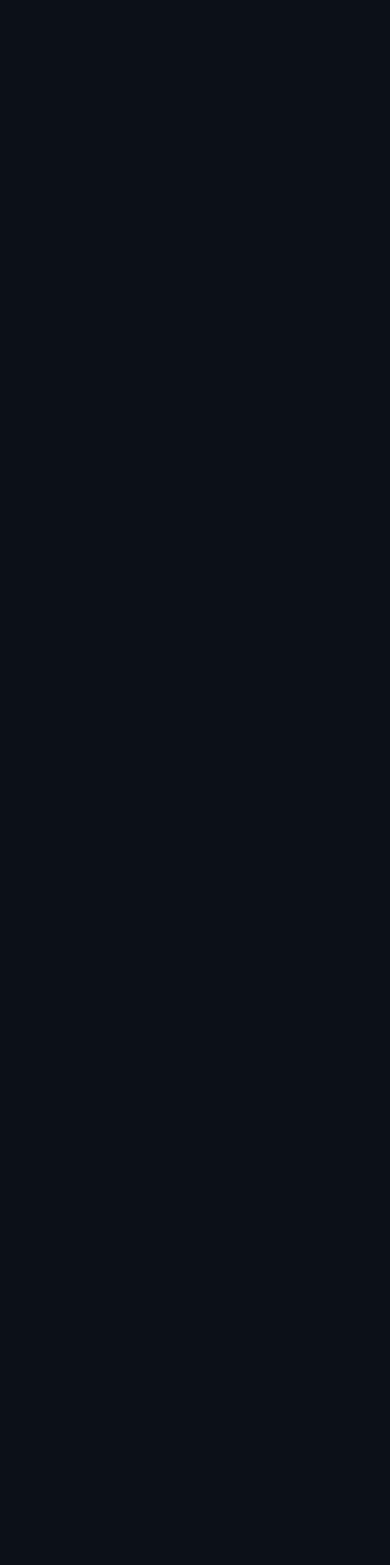
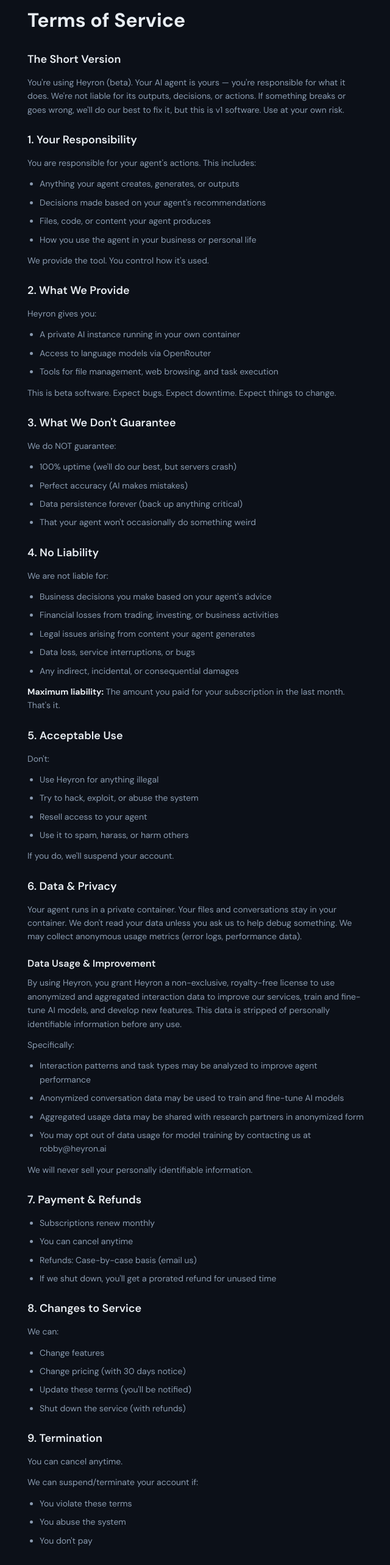
Before and after one commit to crazydc/heyron-docs, a React (Vite) app in the folder client/: page /terms in a window 1280 px wide. Before the commit this address had no page. Shown: the part 100-2666 px from the top of the page at 61% size, without its empty margins (319-959 px from the left). Before the commit the page ends 800 px from the top, so only its background shows below. Built offline with nearby package versions, Linux system fonts and the light colour scheme.

Commit message:
Add Terms and Privacy pages, update footer links

```diff
--- a/client/src/App.jsx
+++ b/client/src/App.jsx
@@ -12,6 +12,8 @@
 import Onboarding from './pages/Onboarding'
 import Account from './pages/Account'
 import Support from './pages/Support'
+import Terms from './pages/Terms'
+import Privacy from './pages/Privacy'
 import ProtectedRoute, { GuestRoute } from './components/ProtectedRoute'
 
 function App() {
@@ -89,6 +91,8 @@
           <Route path="/onboarding" element={<ProtectedRoute><Onboarding /></ProtectedRoute>} />
           <Route path="/account" element={<ProtectedRoute><Account /></ProtectedRoute>} />
           <Route path="/support" element={<Support />} />
+          <Route path="/terms" element={<Terms />} />
+          <Route path="/privacy" element={<Privacy />} />
         </Routes>
       </BrowserRouter>
     </Provider>
--- a/client/src/components/layout/Footer.jsx
+++ b/client/src/components/layout/Footer.jsx
@@ -1,3 +1,4 @@
+import { Link } from 'react-router-dom'
 import './Footer.css'
 
 export default function Footer() {
@@ -5,9 +6,9 @@
     <footer className="footer">
       <div className="container footer-content">
         <div className="footer-links">
-          <a href="#">Terms</a>
-          <a href="#">Privacy</a>
-          <a href="#">Support</a>
+          <Link to="/terms">Terms</Link>
+          <Link to="/privacy">Privacy</Link>
+          <Link to="/support">Support</Link>
         </div>
         <div className="footer-social">
           <a href="#" aria-label="Discord">DC</a>
--- /dev/null
+++ b/client/src/pages/Privacy.jsx
@@ -0,0 +1,42 @@
+import Layout from '../components/layout/Layout'
+import './Terms.css'
+
+export default function Privacy() {
+  return (
+    <Layout>
+      <div className="legal-page">
+        <div className="legal-container">
+          <h1>Privacy Policy</h1>
+          <p className="last-updated">Last updated: February 12, 2026</p>
+
+          <h2>What We Collect</h2>
+          <p>When you sign up, we collect your name, email address, and personality quiz responses. When you subscribe, Stripe processes your payment info. We never see or store your credit card number.</p>
+
+          <h2>How We Use It</h2>
+          <p>Your name and email are used for your account and to contact you about the service. Your quiz results are used to personalize your AI agent's personality. That's it.</p>
+
+          <h2>Your AI Agent's Memory</h2>
+          <p>Your AI agent remembers your conversations to be a better partner. This data is stored on your private virtual desktop and is not shared with other members or used for training. It's yours.</p>
+
+          <h2>Who Sees Your Data</h2>
+          <p>We don't sell your data. We don't share it with advertisers. The only third parties with access to any of your information are:</p>
+          <ul>
+            <li>Supabase (authentication and database hosting)</li>
+            <li>Stripe (payment processing)</li>
+            <li>Vercel (website hosting)</li>
+            <li>Resend (email delivery)</li>
+          </ul>
+
+          <h2>Cookies</h2>
+          <p>We use essential cookies to keep you logged in. No tracking cookies, no analytics cookies, no ad cookies.</p>
+
+          <h2>Deleting Your Data</h2>
+          <p>Cancel your subscription at heyron.ai/account and request full data deletion through your account settings. We'll remove your account, quiz results, and AI agent data within 30 days.</p>
+
+          <h2>Contact</h2>
+          <p>Questions about your privacy? Reach out through your account at heyron.ai/account or in our Discord community.</p>
+        </div>
+      </div>
+    </Layout>
+  )
+}
--- /dev/null
+++ b/client/src/pages/Terms.css
@@ -0,0 +1,69 @@
+.legal-page {
+  min-height: calc(100vh - var(--header-height) - 200px);
+  display: flex;
+  align-items: center;
+  justify-content: center;
+  padding: var(--space-xl) 0;
+}
+
+.legal-container {
+  width: 100%;
+  max-width: 600px;
+  padding: 0 var(--space-lg);
+}
+
+.legal-container h1 {
+  font-size: 32px;
+  font-weight: 700;
+  margin-bottom: 8px;
+}
+
+.legal-container .last-updated {
+  color: var(--text-secondary);
+  font-size: 14px;
+  margin-bottom: 32px;
+}
+
+.legal-container h2 {
+  font-size: 18px;
+  font-weight: 600;
+  margin-top: 24px;
+  margin-bottom: 12px;
+}
+
+.legal-container h3 {
+  font-size: 16px;
+  font-weight: 600;
+  margin-top: 20px;
+  margin-bottom: 8px;
+}
+
+.legal-container p {
+  font-size: 14px;
+  line-height: 1.6;
+  color: var(--text-secondary);
+  margin-bottom: 12px;
+}
+
+.legal-container ul {
+  margin: 12px 0;
+  padding-left: 20px;
+}
+
+.legal-container li {
+  font-size: 14px;
+  line-height: 1.6;
+  color: var(--text-secondary);
+  margin-bottom: 8px;
+}
+
+.legal-container strong {
+  color: var(--text-primary);
+}
+
+.legal-footer {
+  margin-top: 32px;
+  padding-top: 24px;
+  border-top: 1px solid var(--border);
+  font-weight: 500;
+}
--- /dev/null
+++ b/client/src/pages/Terms.jsx
@@ -0,0 +1,116 @@
+import Layout from '../components/layout/Layout'
+import './Terms.css'
+
+export default function Terms() {
+  return (
+    <Layout>
+      <div className="legal-page">
+        <div className="legal-container">
+          <h1>Terms of Service</h1>
+
+          <h2>The Short Version</h2>
+          <p>You're using Heyron (beta). Your AI agent is yours — you're responsible for what it does. We're not liable for its outputs, decisions, or actions. If something breaks or goes wrong, we'll do our best to fix it, but this is v1 software. Use at your own risk.</p>
+
+          <h2>1. Your Responsibility</h2>
+          <p>You are responsible for your agent's actions. This includes:</p>
+          <ul>
+            <li>Anything your agent creates, generates, or outputs</li>
+            <li>Decisions made based on your agent's recommendations</li>
+            <li>Files, code, or content your agent produces</li>
+            <li>How you use the agent in your business or personal life</li>
+          </ul>
+          <p>We provide the tool. You control how it's used.</p>
+
+          <h2>2. What We Provide</h2>
+          <p>Heyron gives you:</p>
+          <ul>
+            <li>A private AI instance running in your own container</li>
+            <li>Access to language models via OpenRouter</li>
+            <li>Tools for file management, web browsing, and task execution</li>
+          </ul>
+          <p>This is beta software. Expect bugs. Expect downtime. Expect things to change.</p>
+
+          <h2>3. What We Don't Guarantee</h2>
+          <p>We do NOT guarantee:</p>
+          <ul>
+            <li>100% uptime (we'll do our best, but servers crash)</li>
+            <li>Perfect accuracy (AI makes mistakes)</li>
+            <li>Data persistence forever (back up anything critical)</li>
+            <li>That your agent won't occasionally do something weird</li>
+          </ul>
+
+          <h2>4. No Liability</h2>
+          <p>We are not liable for:</p>
+          <ul>
+            <li>Business decisions you make based on your agent's advice</li>
+            <li>Financial losses from trading, investing, or business activities</li>
+            <li>Legal issues arising from content your agent generates</li>
+            <li>Data loss, service interruptions, or bugs</li>
+            <li>Any indirect, incidental, or consequential damages</li>
+          </ul>
+          <p><strong>Maximum liability:</strong> The amount you paid for your subscription in the last month. That's it.</p>
+
+          <h2>5. Acceptable Use</h2>
+          <p>Don't:</p>
+          <ul>
+            <li>Use Heyron for anything illegal</li>
+            <li>Try to hack, exploit, or abuse the system</li>
+            <li>Resell access to your agent</li>
+            <li>Use it to spam, harass, or harm others</li>
+          </ul>
+          <p>If you do, we'll suspend your account.</p>
+
+          <h2>6. Data & Privacy</h2>
+          <p>Your agent runs in a private container. Your files and conversations stay in your container. We don't read your data unless you ask us to help debug something. We may collect anonymous usage metrics (error logs, performance data).</p>
+
+          <h3>Data Usage & Improvement</h3>
+          <p>By using Heyron, you grant Heyron a non-exclusive, royalty-free license to use anonymized and aggregated interaction data to improve our services, train and fine-tune AI models, and develop new features. This data is stripped of personally identifiable information before any use.</p>
+          <p>Specifically:</p>
+          <ul>
+            <li>Interaction patterns and task types may be analyzed to improve agent performance</li>
+            <li>Anonymized conversation data may be used to train and fine-tune AI models</li>
+            <li>Aggregated usage data may be shared with research partners in anonymized form</li>
+            <li>You may opt out of data usage for model training by contacting us at robby@heyron.ai</li>
+          </ul>
+          <p>We will never sell your personally identifiable information.</p>
+
+          <h2>7. Payment & Refunds</h2>
+          <ul>
+            <li>Subscriptions renew monthly</li>
+            <li>You can cancel anytime</li>
+            <li>Refunds: Case-by-case basis (email us)</li>
+            <li>If we shut down, you'll get a prorated refund for unused time</li>
+          </ul>
+
+          <h2>8. Changes to Service</h2>
+          <p>We can:</p>
+          <ul>
+            <li>Change features</li>
+            <li>Change pricing (with 30 days notice)</li>
+            <li>Update these terms (you'll be notified)</li>
+            <li>Shut down the service (with refunds)</li>
+          </ul>
+
+          <h2>9. Termination</h2>
+          <p>You can cancel anytime.</p>
+          <p>We can suspend/terminate your account if:</p>
+          <ul>
+            <li>You violate these terms</li>
+            <li>You abuse the system</li>
+            <li>You don't pay</li>
+          </ul>
+
+          <h2>10. The Legal Stuff</h2>
+          <p><strong>AS-IS:</strong> The service is provided "as-is" without warranties.</p>
+          <p><strong>Governing Law:</strong> United States</p>
+          <p><strong>Severability:</strong> If one part of this is unenforceable, the rest still applies.</p>
+
+          <h2>Questions?</h2>
+          <p>Reach out at robby@heyron.ai, through your account at heyron.ai/account, or in our Discord community.</p>
+
+          <p className="legal-footer">By using Heyron, you agree to these terms. If you don't agree, don't use the service.</p>
+        </div>
+      </div>
+    </Layout>
+  )
+}
```
Also changed, not shown: 5 other files (tests, documents, lock files or other folders).
